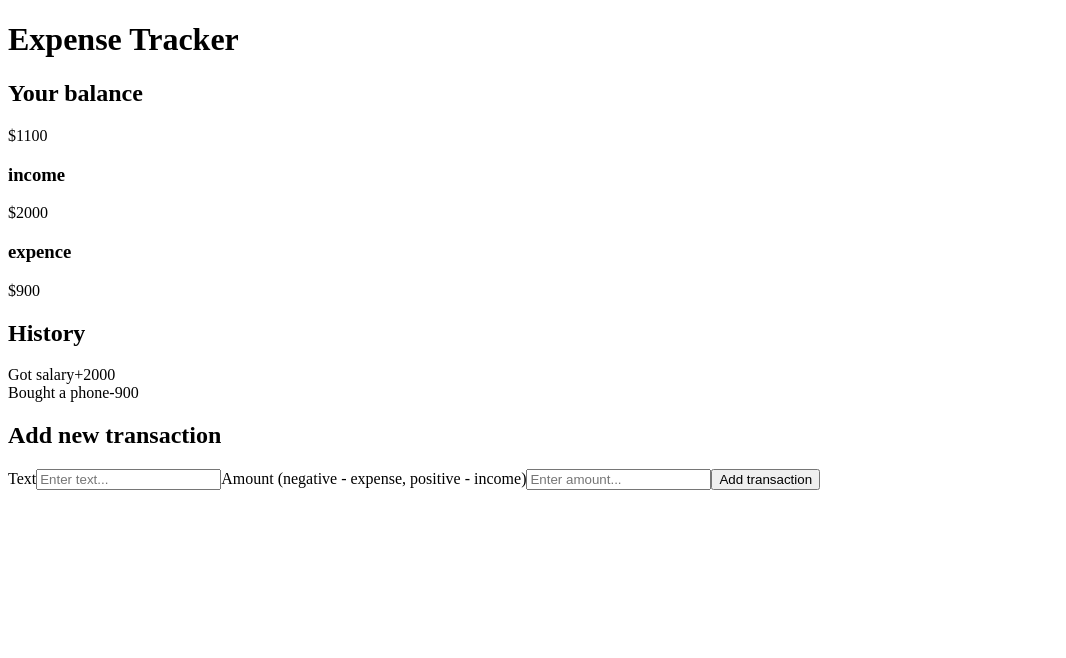
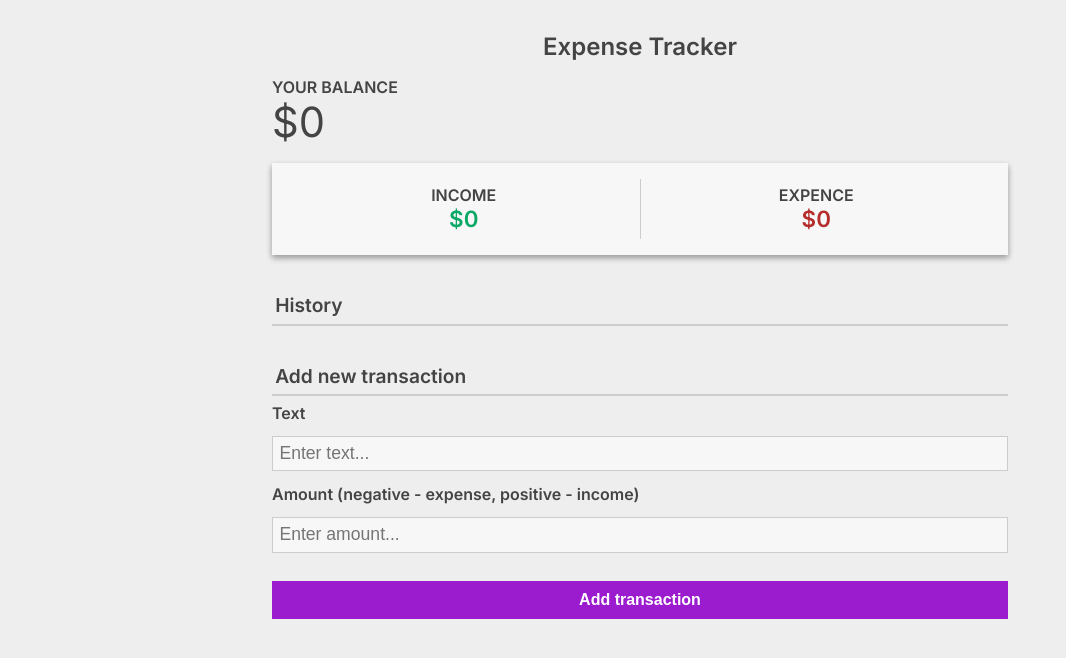
Before and after one commit to AvagSargsyan/Expense-tracker, a React (Create React App) app: page / in a window 1280 px wide. Shown: the top 658 px of the page, without its empty margins (0-1066 px from the left). Built offline with nearby package versions, Linux system fonts and the light colour scheme.

Commit message:
Finish styling

```diff
--- a/src/App.js
+++ b/src/App.js
@@ -5,21 +5,21 @@
 
 function App() {
   const [transactions, setTransactions] = useState([
-    {
-      id: 1,
-      title: 'Got salary',
-      amount: 2000,
-      positive: true,
-    },
-    {
-      id: 2,
-      title: 'Bought a phone',
-      amount: 900,
-      positive: false,
-    },
+    // {
+    //   id: 1,
+    //   title: 'Got salary',
+    //   amount: 2000,
+    //   positive: true,
+    // },
+    // {
+    //   id: 2,
+    //   title: 'Bought a phone',
+    //   amount: 900,
+    //   positive: false,
+    // },
   ]);
 
-  // Calculate income, expence and balance based on transactions
+  // Calculate income and based on transactions
   const calculations = {
     income: transactions.reduce(
       (acc, tr) => (tr.positive ? acc + tr.amount : acc),
@@ -30,8 +30,6 @@
       0
     ),
   };
-
-  console.log(calculations);
 
   function onAddTransaction(newTransaction) {
     newTransaction.id = transactions.length + 1;
--- a/src/styles/index.scss
+++ b/src/styles/index.scss
@@ -0,0 +1,184 @@
+@import url('https://fonts.googleapis.com/css2?family=Inter:wght@400;600&display=swap');
+
+* {
+  margin: 0;
+  padding: 0;
+  box-sizing: border-box;
+}
+
+$light-bg-color: rgb(247, 247, 247);
+$darker-bg-color: #eee;
+$main-border-color: #ccc;
+$income-color: rgb(11, 168, 103);
+$expence-color: rgb(182, 45, 45);
+
+@mixin card {
+  text-transform: uppercase;
+  padding: 0.4rem 0;
+  text-align: center;
+  flex: 1;
+}
+
+body {
+  color: #444;
+  font-family: 'Inter', sans-serif;
+  min-height: 100vh;
+  min-width: 29rem;
+  background: $darker-bg-color;
+  #root {
+    display: flex;
+    justify-content: center;
+    height: 100%;
+    gap: 1rem;
+    .App {
+      min-width: 28rem;
+      padding: 1rem;
+      height: 100%;
+      width: 60%;
+      display: flex;
+      flex-direction: column;
+
+      @media screen and (max-width: 640px) {
+        width: 90%;
+      }
+
+      main {
+        width: 100%;
+        flex: 1;
+        display: flex;
+        flex-direction: column;
+
+        h1 {
+          align-self: center;
+          margin-top: 1rem;
+          margin-bottom: 1rem;
+          font-size: 1.5rem;
+        }
+
+        .main-info {
+          align-self: flex-start;
+          width: 100%;
+
+          .balance {
+            h2 {
+              text-transform: uppercase;
+              font-size: 1rem;
+            }
+
+            .balance-amount {
+              font-size: 2.6rem;
+            }
+          }
+
+          .income-expence {
+            margin: 1rem 0;
+            background: $light-bg-color;
+            align-self: center;
+            // width: 100%;
+            padding: 1rem;
+            display: flex;
+            justify-content: center;
+            box-shadow: rgba(0, 0, 0, 0.16) 0px 3px 6px,
+              rgba(0, 0, 0, 0.23) 0px 3px 6px;
+
+            .income {
+              @include card;
+              border-right: 1px solid $main-border-color;
+              h3 {
+                font-size: 1rem;
+              }
+
+              .income-amount {
+                color: $income-color;
+                font-weight: 600;
+                font-size: 1.4rem;
+              }
+            }
+
+            .expence {
+              @include card;
+              h3 {
+                font-size: 1rem;
+              }
+
+              .income-amount {
+                color: $expence-color;
+                font-weight: 600;
+                font-size: 1.4rem;
+              }
+            }
+          }
+        }
+      }
+
+      .history {
+        flex: 1;
+        margin: 1rem 0;
+
+        h2 {
+          padding: 0.4rem 0.2rem;
+          font-size: 1.2rem;
+          border-bottom: 2px solid $main-border-color;
+        }
+
+        .history-items {
+          padding: 0.5rem 0;
+          display: flex;
+          flex-direction: column;
+          gap: 0.6rem;
+          overflow: auto;
+          max-height: 18rem;
+
+          .transaction {
+            background: $light-bg-color;
+            padding: 0.4rem;
+            box-shadow: rgba(0, 0, 0, 0.12) 0px 1px 3px,
+              rgba(0, 0, 0, 0.24) 0px 1px 2px;
+          }
+        }
+      }
+
+      .add-transaction {
+        flex: 1;
+        h2 {
+          padding: 0.4rem 0.2rem;
+          font-size: 1.2rem;
+          border-bottom: 2px solid $main-border-color;
+          margin-bottom: 0.4rem;
+        }
+
+        .add-transaction-form {
+          display: flex;
+          flex-direction: column;
+          gap: 0.8rem;
+
+          label {
+            font-weight: 600;
+          }
+
+          input {
+            background: $light-bg-color;
+            font-size: 1.1rem;
+            padding: 0.4rem;
+            border: 1px solid $main-border-color;
+          }
+
+          button {
+            cursor: pointer;
+            color: #fff;
+            font-size: 1rem;
+            font-weight: 600;
+            background: rgb(155, 27, 206);
+            padding: 0.6rem;
+            margin: 1rem 0;
+            border: none;
+
+            &:hover {
+              background: rgb(127, 22, 168);
+            }
+          }
+        }
+      }
+    }
+  }
+}
```
